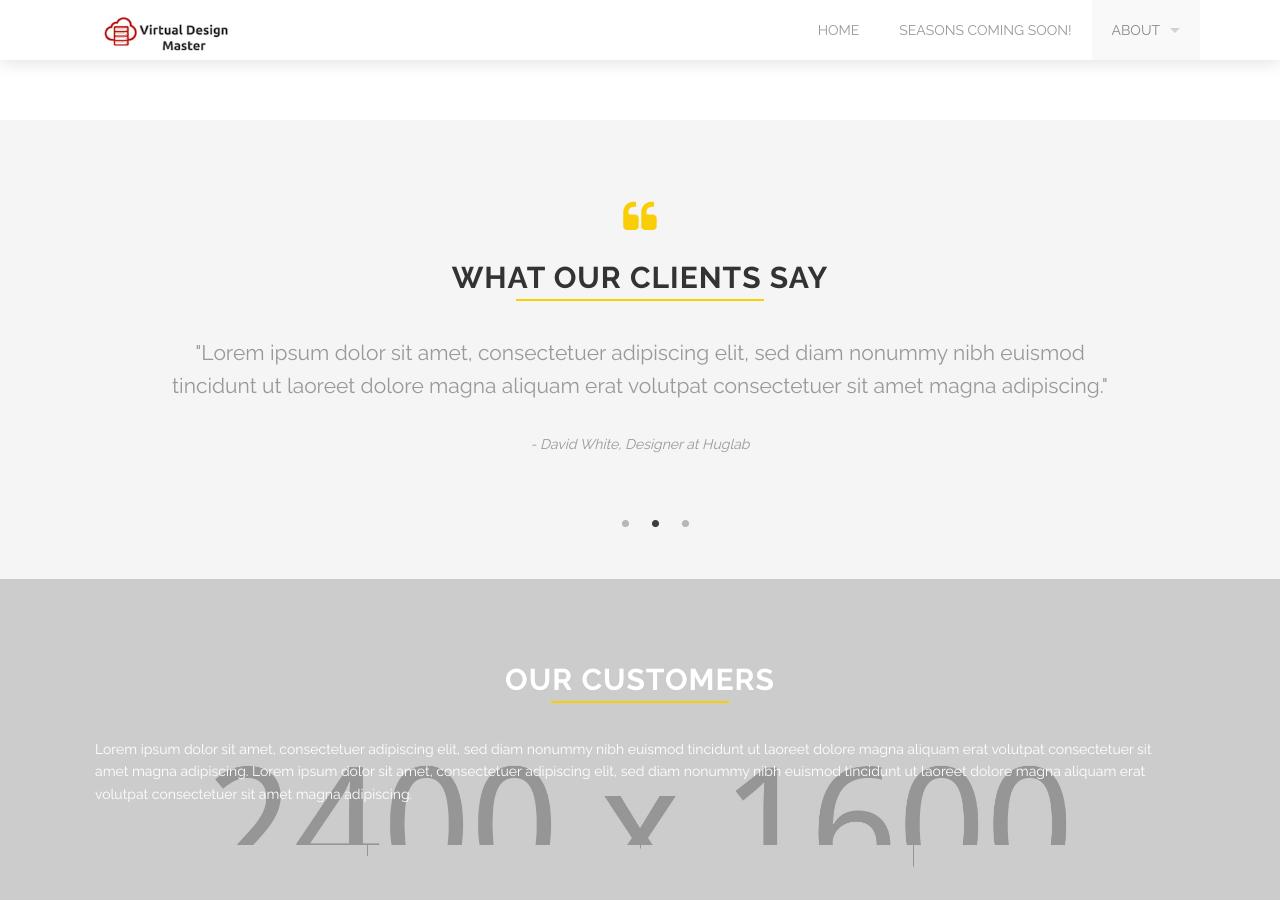
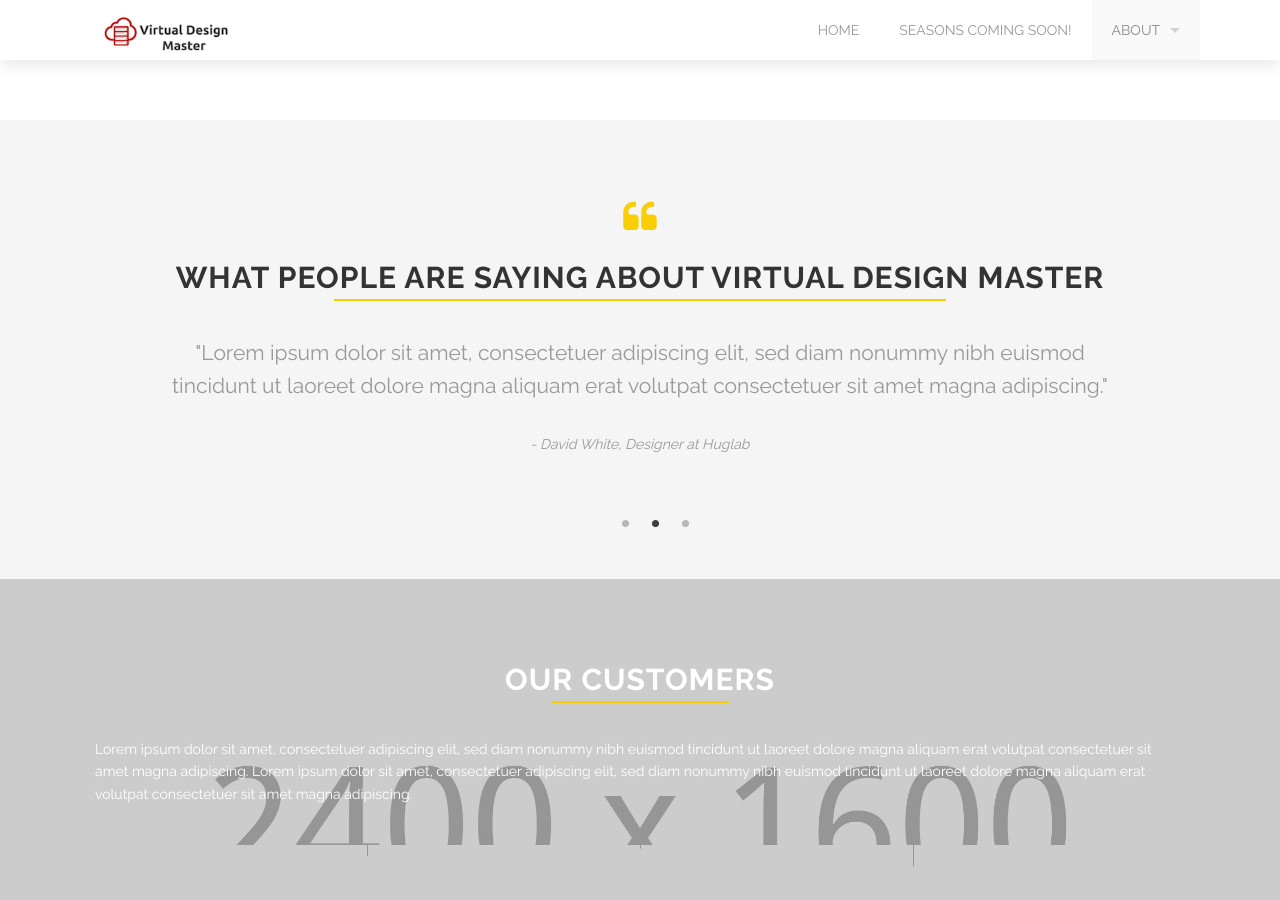
Before and after one commit to VirtualDesignMaster/virtualdesignmaster.github.io, a Jekyll site: the page built from sponsors.html, in a window 1280 px wide and 900 px high, scrolled down 1126 px. Built offline with Jekyll 4.4.1, drawn with Linux system fonts in a browser that asks for light colours.

Commit message:
Sponors just getting started.

```diff
--- a/sponsors.html
+++ b/sponsors.html
@@ -101,7 +101,7 @@ testimonials:
   </div>
   <div class='row'>
     <div class='large-12 columns'>
-      {% include section-header.html title="What our clients say" %}
+      {% include section-header.html title="What people are saying about Virtual Design Master" %}
       <div class='spacing'></div>
     </div>
   </div>
```
